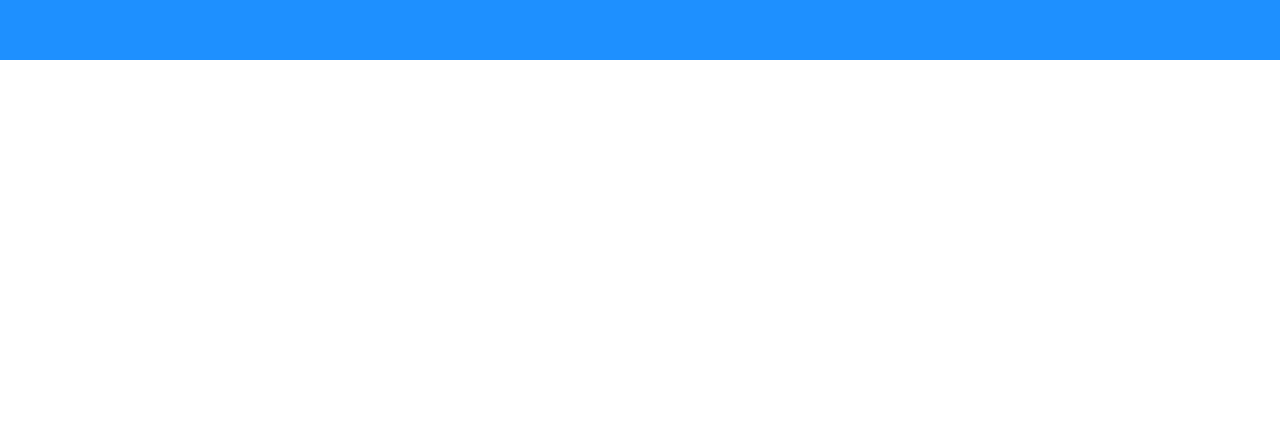
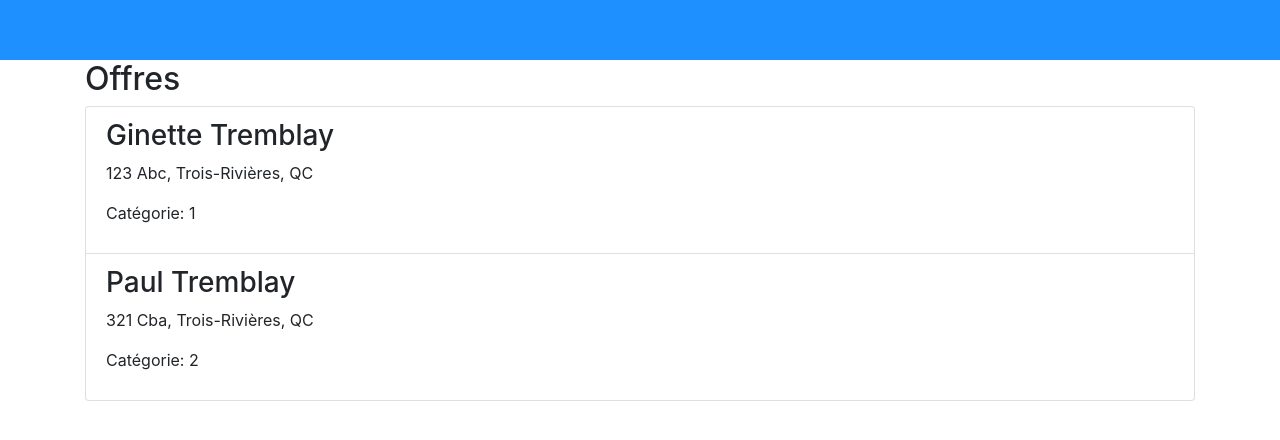
Before and after one commit to Ping-Flood/Ping-Flood, an Angular app in the folder ping-flood-web/: page /main in a window 1280 px wide. Before the commit this address led to /. Shown: the top 440 px of the page. Built offline with nearby package versions, Linux system fonts and the light colour scheme.

Commit message:
Add demand list

```diff
--- a/ping-flood-web/src/app/app-routing.module.ts
+++ b/ping-flood-web/src/app/app-routing.module.ts
@@ -2,6 +2,7 @@ import { NgModule } from '@angular/core';
 import { Routes, RouterModule } from '@angular/router';
 import { LoginComponent } from './components/login/login.component';
 import { SignUpComponent } from './components/sign-up/sign-up.component';
+import { MainPageComponent } from './components/main-page/main-page.component';
 
 
 const routes: Routes = [
@@ -16,6 +17,10 @@ const routes: Routes = [
   {
     path: 'signup',
     component: SignUpComponent
+  },
+  {
+    path: 'main',
+    component: MainPageComponent
   }
 ];
 
--- a/ping-flood-web/src/app/app.module.ts
+++ b/ping-flood-web/src/app/app.module.ts
@@ -9,7 +9,6 @@ import { LoginComponent } from './components/login/login.component';
 import { NgbModule } from '@ng-bootstrap/ng-bootstrap';
 import { SignUpComponent } from './components/sign-up/sign-up.component';
 import { MainPageComponent } from './components/main-page/main-page.component';
-import { RouterModule } from '@angular/router';
 import { FormsModule } from '@angular/forms';
 
 @NgModule({
--- a/ping-flood-web/src/app/components/main-page/main-page.component.html
+++ b/ping-flood-web/src/app/components/main-page/main-page.component.html
@@ -1 +1,27 @@
-<p>Main page works!</p>
+<head>
+  <title>{{ title }}</title>
+  <meta charset="utf-8">
+  <meta name="viewport" content="width=device-width, initial-scale=1">
+  <link rel="stylesheet" href="https://maxcdn.bootstrapcdn.com/bootstrap/4.4.1/css/bootstrap.min.css">
+  <script src="https://maxcdn.bootstrapcdn.com/bootstrap/4.4.1/js/bootstrap.min.js"></script>
+</head>
+
+<div class="container">
+  <h2>{{ title }}</h2>
+
+  <ul class="list-group">
+    <li *ngFor="let user of users" class="list-group-item">
+      <h3>
+        {{ user.profile.name }}
+      </h3>
+
+      <p *ngIf="user.profile.address">
+        {{ user.profile.address }}
+      </p>
+
+      <p>
+        Catégorie: {{ user.profile.demand.category }}
+      </p>
+    </li>
+  </ul>
+</div>
--- a/ping-flood-web/src/app/components/main-page/main-page.component.ts
+++ b/ping-flood-web/src/app/components/main-page/main-page.component.ts
@@ -1,4 +1,6 @@
 import { Component, OnInit } from '@angular/core';
+
+import { users } from '../../dummy-data/users';
 
 @Component({
   selector: 'app-main-page',
@@ -6,6 +8,9 @@ import { Component, OnInit } from '@angular/core';
   styleUrls: ['./main-page.component.scss']
 })
 export class MainPageComponent implements OnInit {
+  users = users;
+  isSeekerMainPage = true;
+  title = this.isSeekerMainPage ? "Offres" : "Demandes";
 
   constructor() { }
 
--- /dev/null
+++ b/ping-flood-web/src/app/dummy-data/users.ts
@@ -0,0 +1,35 @@
+export const users = [
+    {
+        id: 1,
+        profile:
+        {
+            name: 'Ginette Tremblay',
+            address: "123 Abc, Trois-Rivières, QC",
+            type: 1,
+            demand:
+            {
+                category: 1
+            }
+        }
+    },
+    {
+        id: 2,
+        profile:
+        {
+            name: 'Paul Tremblay',
+            address: "321 Cba, Trois-Rivières, QC",
+            type: 1,
+            demand:
+            {
+                category: 2
+            }
+        }
+    }
+];
+
+
+/*
+Copyright Google LLC. All Rights Reserved.
+Use of this source code is governed by an MIT-style license that
+can be found in the LICENSE file at http://angular.io/license
+*/
```
